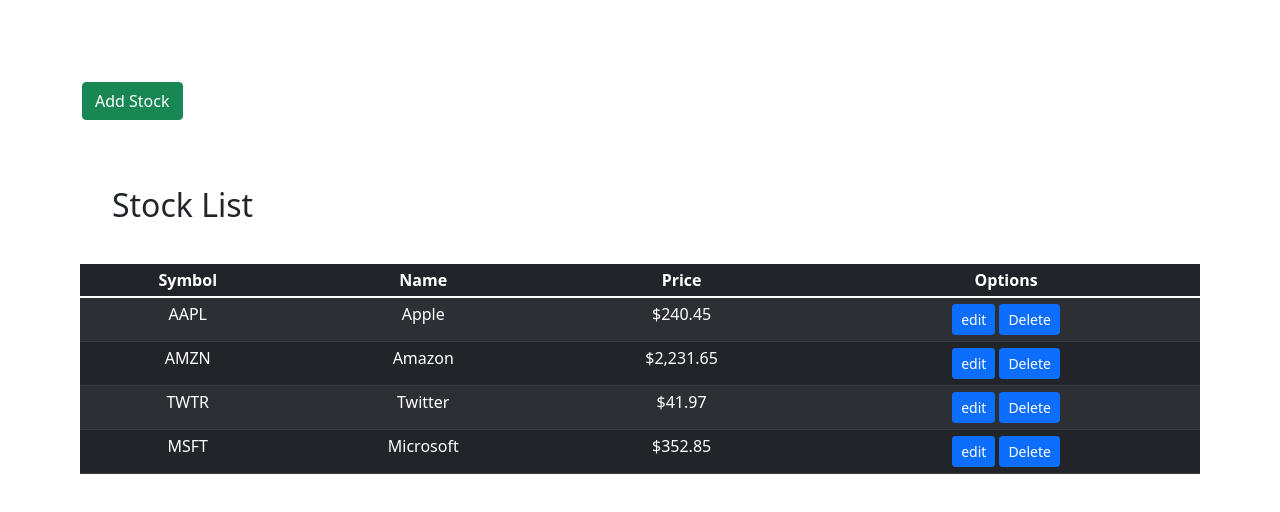
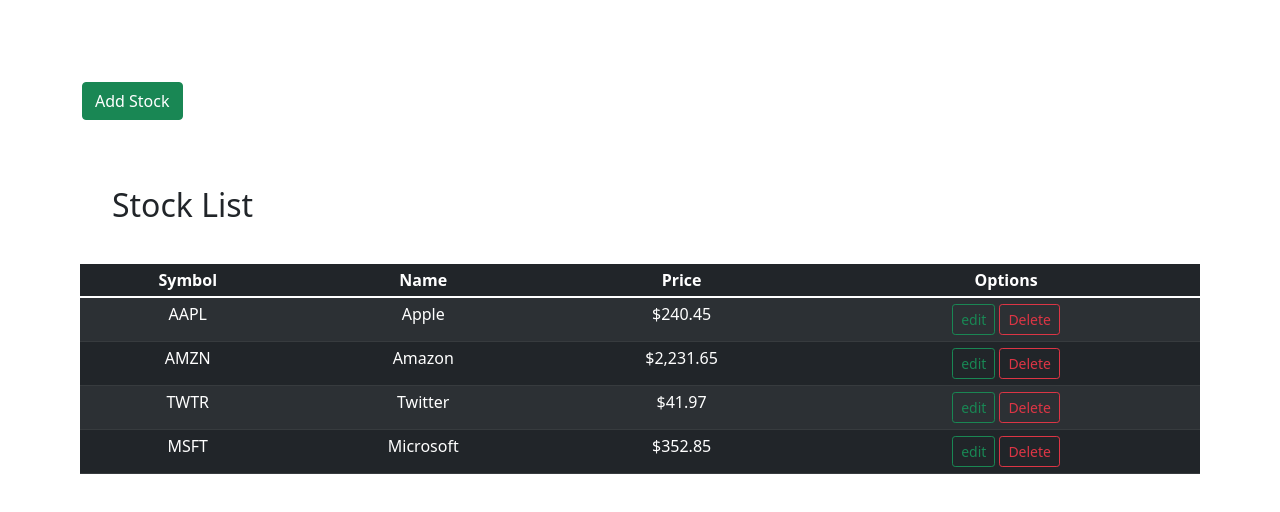
Before and after one commit to mtrhoades/mile-stone-project-TWO, a React (Create React App) app in the folder frontend/: page / in a window 1280 px wide. Shown: the top 512 px of the page. Built offline with nearby package versions, Linux system fonts and the light colour scheme; no server answers.

Commit message:
adding options to the table

```diff
--- a/frontend/src/components/StockList.js
+++ b/frontend/src/components/StockList.js
@@ -71,8 +71,8 @@
                         <td>{stock.symbol}</td>
                         <td>{stock.name}</td>
                         <td>{stock.price}</td>
-                        <td> <button type="button" class="btn btn-primary btn-sm">edit</button>
-                        <button type="button" class="btn btn-primary btn-sm">Delete</button> </td>
+                        <td> <button type="button" class="btn btn-outline-success btn-sm">edit</button>
+                        <button type="button" class="btn btn-outline-danger btn-sm">Delete</button> </td>
 
                     </tr>
                 ))}
```
